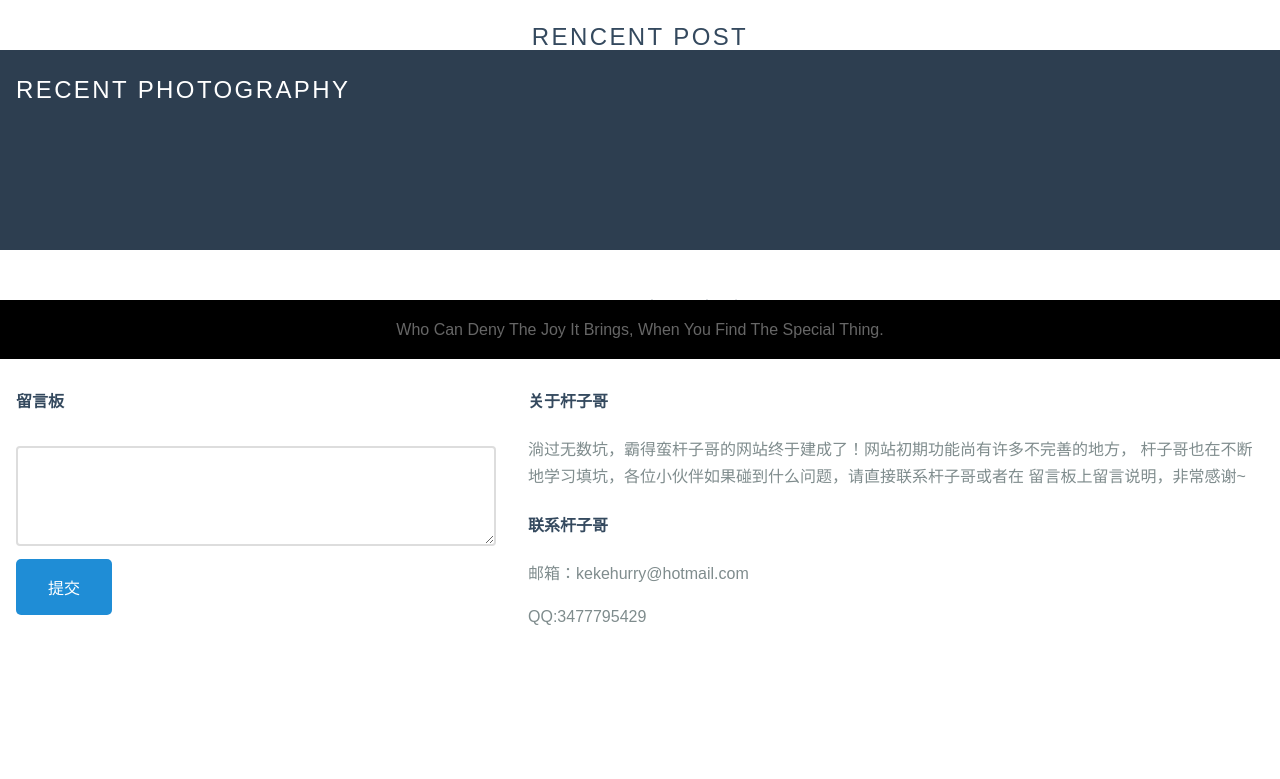
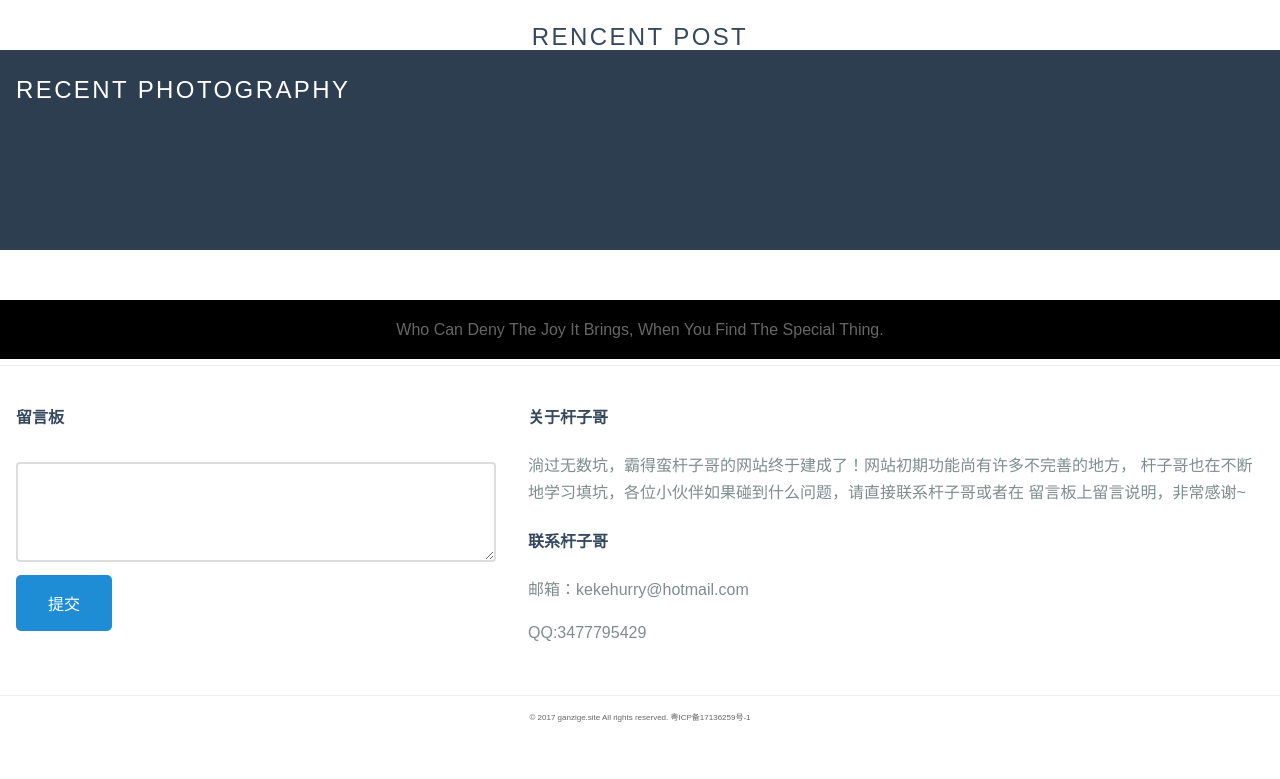
Before and after one commit to kekehurry/ganzige.site, a Django app: template home/templates/home/home.html in a window 1280 px wide. Shown: the part 441-1220 px from the top of the page. Before the commit the page ends 1066 px from the top, so only its background shows below. Run offline with Django 3.2, Linux system fonts and the light colour scheme; the template is opened without the code that fills it, so the values that code supplies are empty; some libraries are stand-ins or nearby versions.

Commit message:
update ICP

```diff
--- a/home/static/home/css/layouts/marketing.css
+++ b/home/static/home/css/layouts/marketing.css
@@ -240,12 +240,19 @@ a.pure-button-primary {
     background: black;
     color: #666;
     text-align: center;
-    padding: 1em 1em;
+    padding:1em;
     font-size: 100%;
     position:fixed;
     bottom: 0;
     width: 100%;
 }
+.beian {
+    color: #666;
+    text-align: center;
+    font-size: 50%;
+    margin-bottom: 6em;
+}
+.beian a{color: #666;}
 
 /*
  * -- TABLET (AND UP) MEDIA QUERIES --
--- a/home/templates/home/home.html
+++ b/home/templates/home/home.html
@@ -158,11 +158,11 @@
 
     </div>
 
-    <div class="content">
+    <div class="content border-bottom">
         <h2 class="content-head is-center border-bottom">记录  ·  分享  ·  交流</h2>
 
         <div class="pure-g">
-            <div class=" l-box pure-u-1 pure-u-md-2-5">
+            <div class=" l-box-r pure-u-1 pure-u-md-2-5">
               <h4>留言板</h4>
                 <form class="pure-form pure-form-stacked" action="" method="post">
                   {% csrf_token %}
@@ -176,7 +176,7 @@
                 </form>
             </div>
 
-            <div class="l-box pure-u-1 pure-u-md-3-5">
+            <div class="l-box-r pure-u-1 pure-u-md-3-5">
               <h4>关于杆子哥</h4>
               <p>
                 淌过无数坑，霸得蛮杆子哥的网站终于建成了！网站初期功能尚有许多不完善的地方，
@@ -193,12 +193,16 @@
 
             </div>
         </div>
-
     </div>
-
+    <div class="beian">
+      <p>© 2017 ganzige.site All rights reserved.
+      <a href="http://www.miitbeian.gov.cn/">粤ICP备17136259号-1</a>
+      </p>
+    </div>
     <div class="footer">
             Who Can Deny The Joy It Brings, When You Find The Special Thing.
     </div>
+
 
 </div>
 
```
